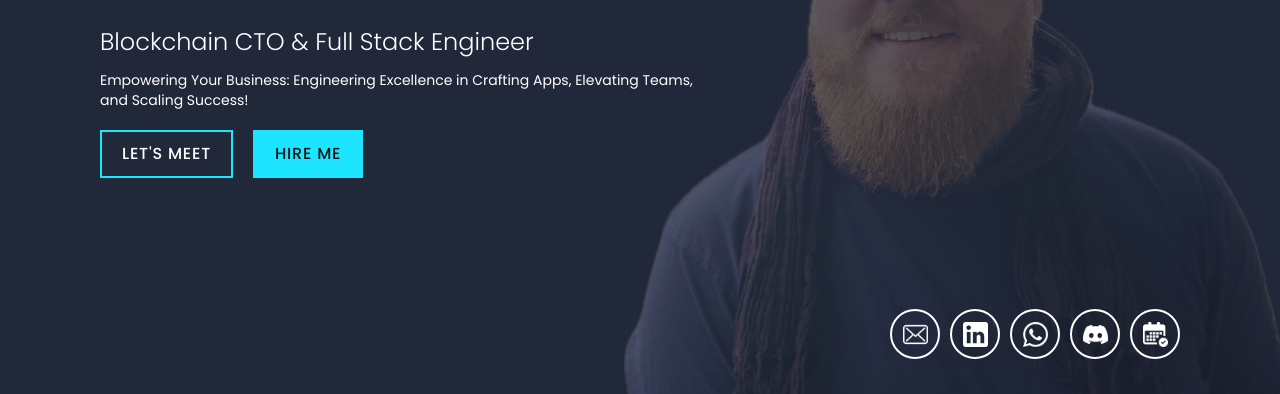
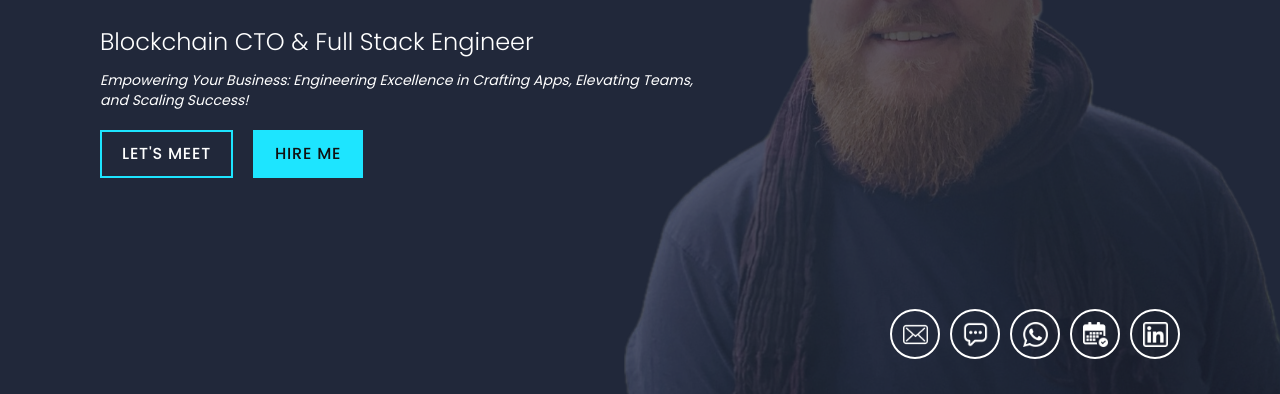
Before and after one commit to manthis/hellomax-website, a Next.js app: page / in a window 1280 px wide. Shown: the part 401-795 px from the top of the page. Built offline with nearby package versions, Linux system fonts and the light colour scheme.

Commit message:
Updated media

```diff
--- a/app/components/contact/media.tsx
+++ b/app/components/contact/media.tsx
@@ -6,7 +6,9 @@ interface MediaProps {
 
 export default function Media({ url, src, tooltip }: MediaProps) {
     return (
-        <li className='group/media tooltip mr-[10px] h-[50px] w-[50px] list-none last:mr-0' data-tooltip={tooltip}>
+        <li
+            className='group/media tooltip mr-[10px] h-[40px] w-[40px] list-none last:mr-0 xl:h-[50px] xl:w-[50px]'
+            data-tooltip={tooltip}>
             <a
                 href={url}
                 className='flex h-full w-full items-center justify-center rounded-full border-2 border-solid border-white group-hover/media:bg-white'>
--- a/app/components/contact/zone.tsx
+++ b/app/components/contact/zone.tsx
@@ -4,12 +4,15 @@ export default function ContactZone() {
     return (
         <ul
             id='contactzone'
-            className='fixed bottom-[40px] z-20 flex justify-start landscape:w-[calc(100%-80px)] landscape:justify-end landscape:xl:w-[calc(100%-200px)] landscape:2xl:justify-start'>
-            <Media src='/images/medias/enveloppe.png' tooltip='Email'></Media>
-            <Media src='/images/medias/linkedin.png' tooltip='Linkedin'></Media>
-            <Media src='/images/medias/whatsapp.png' tooltip='Whatsapp'></Media>
-            <Media src='/images/medias/discord.png' tooltip='Discord'></Media>
+            className='fixed bottom-[20px] z-20 flex justify-start xl:bottom-[40px] landscape:w-[calc(100%-80px)] landscape:justify-end landscape:xl:w-[calc(100%-200px)] landscape:2xl:justify-start'>
+            <Media src='/images/medias/enveloppe.png' tooltip='Email' url='mailto:m@hellomax.io'></Media>
+            <Media src='/images/medias/sms.png' tooltip='iMessage' url='sms:33769403192'></Media>
+            <Media src='/images/medias/whatsapp.png' tooltip='Whatsapp' url='https://wa.me/33667424130'></Media>
             <Media src='/images/medias/calendrier.png' tooltip='Calendly'></Media>
+            <Media
+                src='/images/medias/linkedin.png'
+                tooltip='Linkedin'
+                url='https://www.linkedin.com/in/maxime-auburtin'></Media>
         </ul>
     );
 }
--- a/app/components/homecontent/content.tsx
+++ b/app/components/homecontent/content.tsx
@@ -13,7 +13,7 @@ export default function Content() {
                 <h3 className='text-2xl font-light leading-[1.5em] text-white landscape:2xl:text-3xl'>
                     Blockchain CTO & Full Stack Engineer
                 </h3>
-                <p className='mb-[20px] mt-[10px] text-base text-white landscape:text-sm'>
+                <p className='mb-[20px] mt-[10px] text-base italic text-white landscape:text-sm'>
                     Empowering Your Business: Engineering Excellence in Crafting Apps, Elevating Teams, and Scaling
                     Success!
                 </p>
```
Also changed, not shown: public/images/medias/linkedin.png, public/images/medias/sms.png (added).
